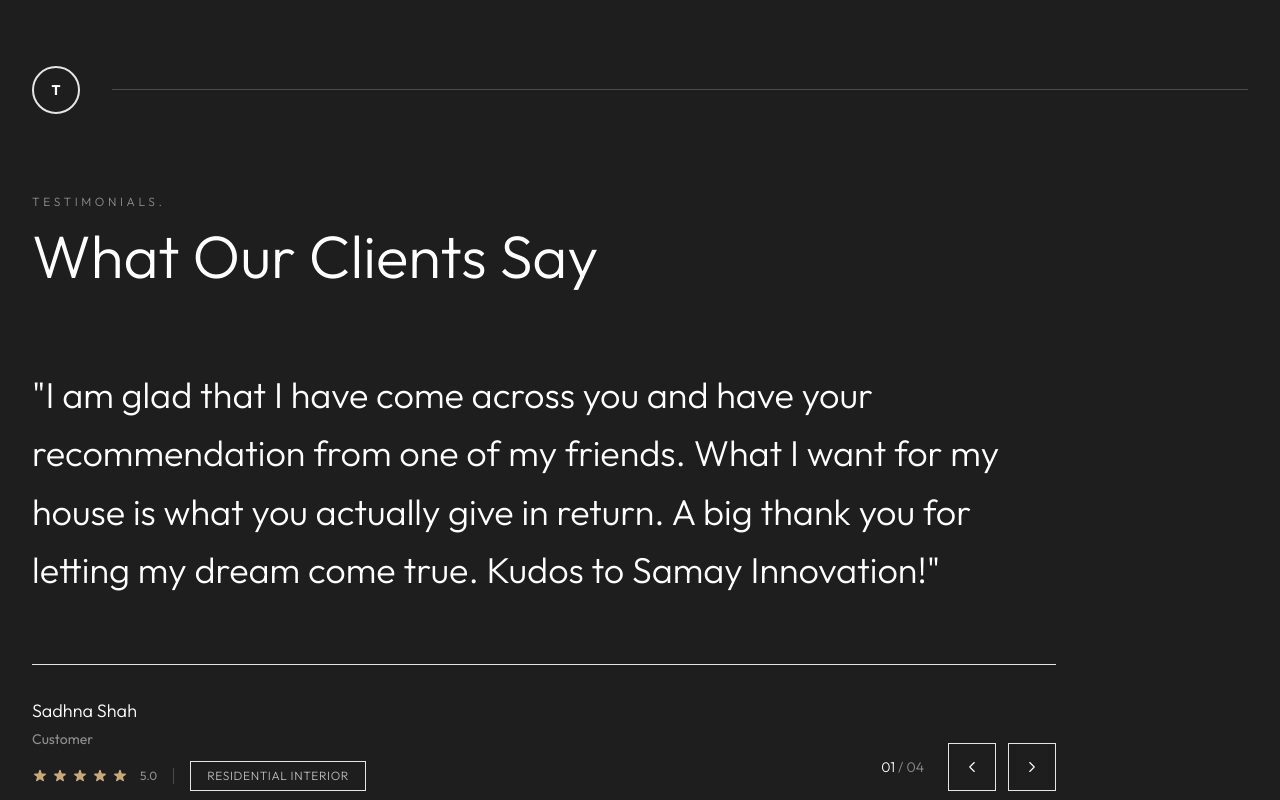
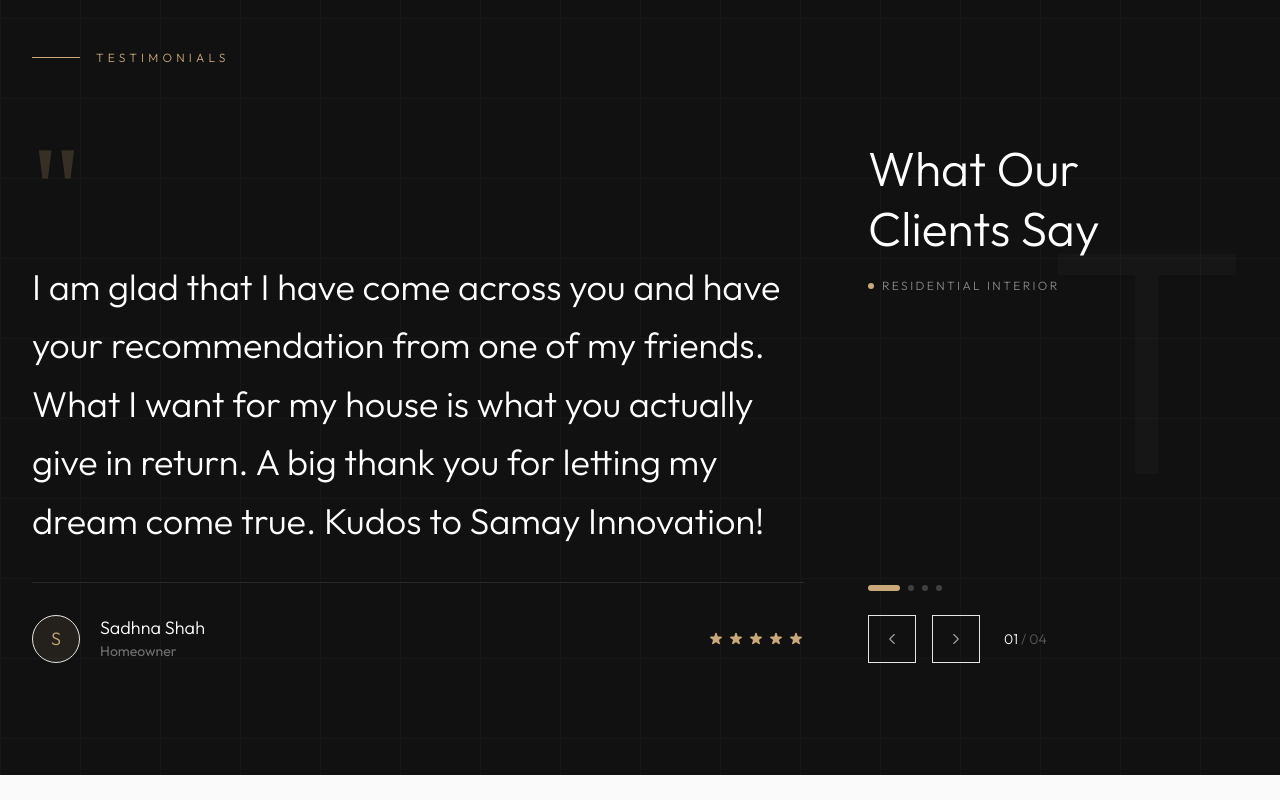
Before and after one commit to maharshi-priyank/samay-innovation, a React (Vite) app in the folder samay-innovation/: page / in a window 1280 px wide. Shown: the part 2400-3200 px from the top of the page. Built offline with nearby package versions, Linux system fonts and the light colour scheme; no server answers; the database is empty.

Commit message:
fixed vercel build

```diff
--- a/samay-innovation/src/components/sections/Testimonials.tsx
+++ b/samay-innovation/src/components/sections/Testimonials.tsx
@@ -3,175 +3,231 @@ import { motion, AnimatePresence } from 'framer-motion';
 import { ChevronLeft, ChevronRight } from 'lucide-react';
 import { supabase, type Review } from '../../lib/supabase';
 
-// Hardcoded fallback — shown if Supabase has no approved reviews yet
 const FALLBACK = [
   {
-    id: 'f1',
-    name: 'Sadhna Shah',
-    role: 'Customer',
+    id: 'f1', name: 'Sadhna Shah', role: 'Homeowner', rating: 5,
     review: 'I am glad that I have come across you and have your recommendation from one of my friends. What I want for my house is what you actually give in return. A big thank you for letting my dream come true. Kudos to Samay Innovation!',
     project: 'Residential Interior',
-    rating: 5,
   },
   {
-    id: 'f2',
-    name: 'Ashwin Shukla',
-    role: 'Customer',
-    review: "We breathe relaxed in our home because we have perfect interior designing, perfect color combination, and everything is just perfect as we dreamt. I don't have words to express my gratitude to Samay Innovation, just thank you is not enough for your efforts!",
+    id: 'f2', name: 'Ashwin Shukla', role: 'Homeowner', rating: 5,
+    review: "We breathe relaxed in our home because we have perfect interior designing, perfect color combination, and everything is just perfect as we dreamt. I don't have words to express my gratitude to Samay Innovation!",
     project: 'Home Interior',
-    rating: 5,
   },
   {
-    id: 'f3',
-    name: 'Amit Shah',
-    role: 'Customer',
-    review: 'Technically what we want is almost impossible within the space we have, but Seme Nadvi makes it happen for us! My employees and I are very happy to have such an amazing, comfortable, and relaxing working space. All because of Samay Innovations and Seme Nadvi, Thank you so much!',
+    id: 'f3', name: 'Amit Shah', role: 'Business Owner', rating: 5,
+    review: 'Technically what we want is almost impossible within the space we have, but Seme Nadvi makes it happen for us! My employees and I are very happy to have such an amazing, comfortable, and relaxing working space.',
     project: 'Office Interior',
-    rating: 5,
   },
   {
-    id: 'f4',
-    name: 'Amit Agrawal',
-    role: 'Customer',
-    review: 'Samay Innovations has performed and delivered for us in an efficient and professional fashion. The design talent is exceptional and has given us unique designs and interior design as we want. Keep going guys, you are amazing.',
+    id: 'f4', name: 'Amit Agrawal', role: 'Client', rating: 5,
+    review: 'Samay Innovations has performed and delivered for us in an efficient and professional fashion. The design talent is exceptional and has given us unique designs and interior design as we want.',
     project: 'Interior Design',
-    rating: 5,
   },
 ];
 
-type DisplayReview = {
-  id: string;
-  name: string;
-  role: string | null;
-  review: string;
-  project: string | null;
-  rating: number;
-};
+type T = { id: string; name: string; role: string | null; review: string; project: string | null; rating: number };
 
-function toDisplay(r: Review): DisplayReview {
+function toT(r: Review): T {
   return { id: r.id, name: r.name, role: r.role, review: r.review, project: r.project, rating: r.rating };
 }
 
 export default function Testimonials() {
-  const [list, setList] = useState<DisplayReview[]>(FALLBACK);
-  const [currentIndex, setCurrentIndex] = useState(0);
+  const [list, setList]   = useState<T[]>(FALLBACK);
+  const [idx, setIdx]     = useState(0);
+  const [dir, setDir]     = useState(1);
 
   useEffect(() => {
-    supabase
-      .from('reviews')
-      .select('*')
-      .eq('approved', true)
-      .order('created_at', { ascending: false })
-      .then(({ data }) => {
-        if (data && data.length > 0) {
-          setList((data as Review[]).map(toDisplay));
-          setCurrentIndex(0);
-        }
-      });
+    supabase.from('reviews').select('*').eq('approved', true).order('created_at', { ascending: false })
+      .then(({ data }) => { if (data && data.length > 0) { setList((data as Review[]).map(toT)); setIdx(0); } });
   }, []);
 
-  const next = () => setCurrentIndex((p) => (p + 1) % list.length);
-  const prev = () => setCurrentIndex((p) => (p - 1 + list.length) % list.length);
-  const t = list[currentIndex];
+  function go(next: number) {
+    setDir(next > idx ? 1 : -1);
+    setIdx(next);
+  }
+  const prev = () => go((idx - 1 + list.length) % list.length);
+  const next = () => go((idx + 1) % list.length);
+  const t = list[idx];
 
   return (
-    <section className="py-32 bg-bg-dark-section dark:bg-dark-bg-tertiary overflow-hidden">
-      <div className="container-custom">
-        {/* Minimal Header with Line */}
-        <div className="flex items-center gap-8 mb-20">
-          <div className="w-12 h-12 rounded-full border-2 border-white flex items-center justify-center flex-shrink-0">
-            <span className="text-sm font-bold text-white">T</span>
-          </div>
-          <div className="h-px bg-white/20 flex-1" />
+    <section className="relative py-28 bg-[#111111] overflow-hidden">
+
+      {/* Faint grid texture */}
+      <div className="absolute inset-0 opacity-[0.025]" style={{
+        backgroundImage: 'linear-gradient(#fff 1px,transparent 1px),linear-gradient(90deg,#fff 1px,transparent 1px)',
+        backgroundSize: '80px 80px',
+      }} />
+
+      {/* Large faint "T" watermark */}
+      <div className="absolute right-0 top-1/2 -translate-y-1/2 text-[320px] font-light text-white/[0.02] leading-none select-none pointer-events-none pr-8 hidden lg:block">
+        T
       </div>
 
-        {/* Section Title */}
-        <div className="mb-20">
-          <h2 className="text-xs font-light tracking-[0.3em] uppercase text-white/50 mb-4">
-            TESTIMONIALS.
-          </h2>
-          <h3 className="text-5xl md:text-6xl font-light text-white">
-            What Our Clients Say
-          </h3>
+      <div className="container-custom relative z-10">
+
+        {/* Section label */}
+        <motion.div
+          initial={{ opacity: 0, y: 16 }}
+          whileInView={{ opacity: 1, y: 0 }}
+          viewport={{ once: true }}
+          transition={{ duration: 0.6 }}
+          className="flex items-center gap-4 mb-16"
+        >
+          <div className="h-px w-12 bg-accent-primary" />
+          <span className="text-xs font-light tracking-[0.35em] uppercase text-accent-primary">
+            Testimonials
+          </span>
+        </motion.div>
+
+        <div className="grid lg:grid-cols-[1fr_380px] gap-16 items-start">
+
+          {/* ── Left: Quote area ── */}
+          <div>
+            {/* Decorative quote mark */}
+            <motion.div
+              initial={{ opacity: 0 }}
+              whileInView={{ opacity: 1 }}
+              viewport={{ once: true }}
+              transition={{ duration: 0.8 }}
+              className="text-[120px] leading-none text-accent-primary/20 font-serif mb-2 select-none"
+              aria-hidden
+            >
+              "
+            </motion.div>
+
+            {/* Quote */}
+            <div className="overflow-hidden min-h-[180px] relative">
+              <AnimatePresence mode="wait" custom={dir}>
+                <motion.blockquote
+                  key={t.id}
+                  custom={dir}
+                  initial={{ opacity: 0, x: dir * 40 }}
+                  animate={{ opacity: 1, x: 0 }}
+                  exit={{ opacity: 0, x: dir * -40 }}
+                  transition={{ duration: 0.55, ease: [0.22, 1, 0.36, 1] }}
+                  className="text-2xl md:text-3xl lg:text-4xl font-light text-white leading-relaxed"
+                >
+                  {t.review}
+                </motion.blockquote>
+              </AnimatePresence>
             </div>
 
-        {/* Testimonial Content */}
-        <div className="max-w-5xl">
+            {/* Divider */}
+            <div className="h-px bg-white/10 my-8" />
+
+            {/* Client info */}
             <AnimatePresence mode="wait">
               <motion.div
-              key={t.id}
-              initial={{ opacity: 0, y: 20 }}
+                key={t.id + '-info'}
+                initial={{ opacity: 0, y: 10 }}
                 animate={{ opacity: 1, y: 0 }}
-              exit={{ opacity: 0, y: -20 }}
-              transition={{ duration: 0.6, ease: 'easeOut' }}
+                exit={{ opacity: 0, y: -10 }}
+                transition={{ duration: 0.4, delay: 0.1 }}
+                className="flex items-center gap-5"
               >
-              {/* Quote */}
-              <p className="text-2xl md:text-4xl font-light text-white leading-relaxed mb-16">
-                "{t.review}"
-              </p>
+                {/* Avatar */}
+                <div className="w-12 h-12 rounded-full border border-accent-primary/40 bg-accent-primary/10 flex items-center justify-center flex-shrink-0">
+                  <span className="text-accent-primary text-lg font-light">
+                    {t.name.charAt(0)}
+                  </span>
+                </div>
 
-              {/* Client Info & Navigation Row */}
-              <div className="flex items-end justify-between border-t border-white/10 pt-8">
-                <div>
-                  <p className="text-lg font-light text-white mb-1">{t.name}</p>
-                  <p className="text-sm text-white/50 mb-3">{t.role}</p>
+                <div className="flex-1 min-w-0">
+                  <p className="text-white font-light text-lg leading-tight">{t.name}</p>
+                  <p className="text-white/40 text-sm mt-0.5">{t.role}</p>
+                </div>
 
-                  <div className="flex items-center gap-4">
                 {/* Stars */}
-                    <div className="flex items-center gap-1">
-                      {[...Array(5)].map((_, i) => (
-                        <svg
-                          key={i}
-                          className={`w-4 h-4 ${i < t.rating ? 'text-accent-primary' : 'text-white/20'}`}
-                          fill="currentColor"
-                          viewBox="0 0 20 20"
-                        >
+                <div className="flex items-center gap-1 flex-shrink-0">
+                  {[1,2,3,4,5].map((s) => (
+                    <svg key={s} className={`w-4 h-4 ${s <= t.rating ? 'text-accent-primary' : 'text-white/15'}`}
+                      fill="currentColor" viewBox="0 0 20 20">
                       <path d="M9.049 2.927c.3-.921 1.603-.921 1.902 0l1.07 3.292a1 1 0 00.95.69h3.462c.969 0 1.371 1.24.588 1.81l-2.8 2.034a1 1 0 00-.364 1.118l1.07 3.292c.3.921-.755 1.688-1.54 1.118l-2.8-2.034a1 1 0 00-1.175 0l-2.8 2.034c-.784.57-1.838-.197-1.539-1.118l1.07-3.292a1 1 0 00-.364-1.118L2.98 8.72c-.783-.57-.38-1.81.588-1.81h3.461a1 1 0 00.951-.69l1.07-3.292z" />
                     </svg>
                   ))}
-                      <span className="text-xs text-white/50 ml-2">{t.rating}.0</span>
+                </div>
+              </motion.div>
+            </AnimatePresence>
           </div>
 
-                    <div className="w-px h-4 bg-white/20" />
-
+          {/* ── Right: Project tag + Navigation ── */}
+          <motion.div
+            initial={{ opacity: 0, x: 24 }}
+            whileInView={{ opacity: 1, x: 0 }}
+            viewport={{ once: true }}
+            transition={{ duration: 0.7, delay: 0.2 }}
+            className="flex flex-col justify-between h-full gap-10 lg:pt-2"
+          >
+            {/* Heading */}
+            <div>
+              <h2 className="text-4xl md:text-5xl font-light text-white leading-tight">
+                What Our<br />Clients Say
+              </h2>
               {t.project && (
-                      <div className="inline-block border border-white/20 px-4 py-1.5">
-                        <p className="text-xs font-light tracking-wider uppercase text-white/70">
+                <AnimatePresence mode="wait">
+                  <motion.div
+                    key={t.id + '-proj'}
+                    initial={{ opacity: 0, y: 8 }}
+                    animate={{ opacity: 1, y: 0 }}
+                    exit={{ opacity: 0, y: -8 }}
+                    transition={{ duration: 0.35 }}
+                    className="mt-5 inline-flex items-center gap-2"
+                  >
+                    <div className="w-1.5 h-1.5 rounded-full bg-accent-primary" />
+                    <span className="text-xs font-light tracking-[0.2em] uppercase text-white/50">
                       {t.project}
-                        </p>
-                      </div>
+                    </span>
+                  </motion.div>
+                </AnimatePresence>
               )}
-                  </div>
             </div>
 
             {/* Navigation */}
-                <div className="flex items-center gap-6">
-                  <div className="text-sm font-light text-white/50">
-                    <span className="text-white">{String(currentIndex + 1).padStart(2, '0')}</span>
-                    {' / '}
-                    {String(list.length).padStart(2, '0')}
+            <div className="flex flex-col gap-6">
+              {/* Dot indicators */}
+              <div className="flex items-center gap-2">
+                {list.map((_, i) => (
+                  <button
+                    key={i}
+                    onClick={() => go(i)}
+                    className={`transition-all duration-300 rounded-full ${
+                      i === idx
+                        ? 'w-8 h-1.5 bg-accent-primary'
+                        : 'w-1.5 h-1.5 bg-white/20 hover:bg-white/40'
+                    }`}
+                    aria-label={`Go to testimonial ${i + 1}`}
+                  />
+                ))}
               </div>
-                  <div className="flex gap-3">
+
+              {/* Arrow buttons + counter */}
+              <div className="flex items-center gap-4">
                 <button
                   onClick={prev}
-                      className="w-12 h-12 border border-white/20 flex items-center justify-center text-white hover:bg-white hover:text-black transition-all duration-300"
-                      aria-label="Previous testimonial"
+                  className="w-12 h-12 border border-white/15 flex items-center justify-center text-white/60 hover:border-accent-primary hover:text-accent-primary transition-all duration-300"
+                  aria-label="Previous"
                 >
                   <ChevronLeft size={18} strokeWidth={1.5} />
                 </button>
                 <button
                   onClick={next}
-                      className="w-12 h-12 border border-white/20 flex items-center justify-center text-white hover:bg-white hover:text-black transition-all duration-300"
-                      aria-label="Next testimonial"
+                  className="w-12 h-12 border border-white/15 flex items-center justify-center text-white/60 hover:border-accent-primary hover:text-accent-primary transition-all duration-300"
+                  aria-label="Next"
                 >
                   <ChevronRight size={18} strokeWidth={1.5} />
                 </button>
+                <span className="text-sm font-light text-white/30 ml-2">
+                  <span className="text-white">{String(idx + 1).padStart(2, '0')}</span>
+                  {' / '}
+                  {String(list.length).padStart(2, '0')}
+                </span>
               </div>
             </div>
+
+          </motion.div>
         </div>
-            </motion.div>
-          </AnimatePresence>
-        </div>
+
       </div>
     </section>
   );
```
Also changed, not shown: samay-innovation/src/components/sections/InstagramSection.tsx (+10 -10 lines). Lines whose indentation alone changed are shown as unchanged.
